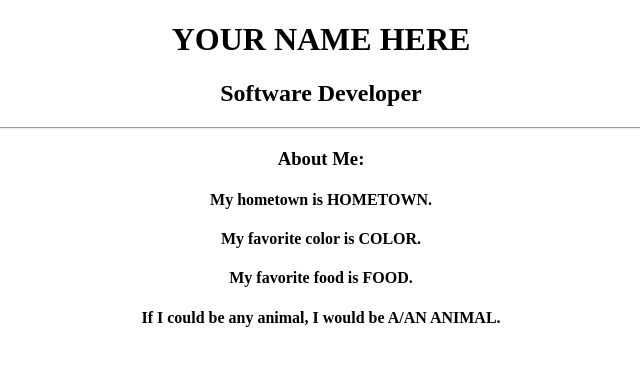
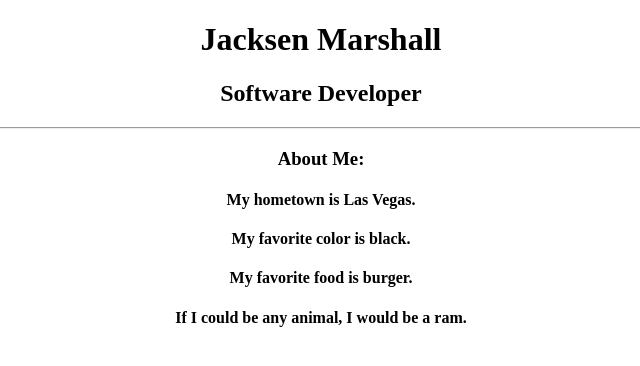
Before and after one commit to JacksenSE/Main, a plain HTML site: page index.html in a window 1280 px wide. Shown: the whole page, without its empty margins (319-959 px from the left). Drawn offline with Linux system fonts and the light colour scheme.

Commit message:
Update index.html

```diff
--- a/index.html
+++ b/index.html
@@ -7,14 +7,14 @@
 		  </head>
 		  <body>
 			<div align="center">
-				<h1>YOUR NAME HERE</h1>
+				<h1>Jacksen Marshall</h1>
 				<h2>Software Developer</h2>
 				<hr>
 				<h3>About Me:</h3>
-					<h4>My hometown is HOMETOWN.</h4>
-					<h4>My favorite color is COLOR.</h4>
-					<h4>My favorite food is FOOD.</h4>
-					<h4>If I could be any animal, I would be A/AN ANIMAL.</h4>
+					<h4>My hometown is Las Vegas.</h4>
+					<h4>My favorite color is black.</h4>
+					<h4>My favorite food is burger.</h4>
+					<h4>If I could be any animal, I would be a ram.</h4>
 			</div>
 		  </body>
 		</html>
```
